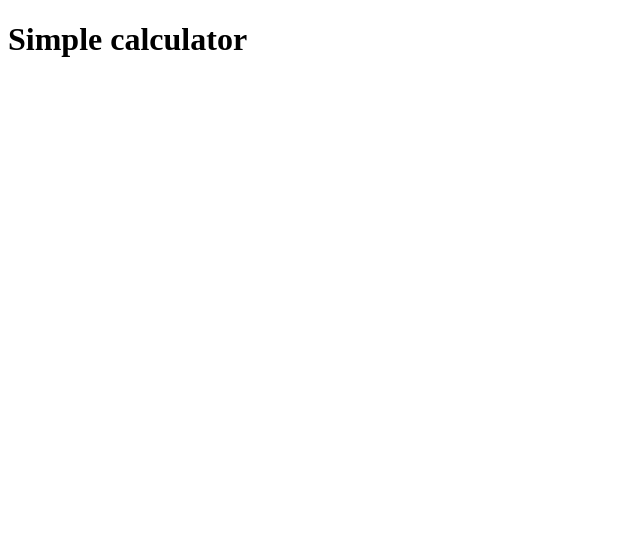
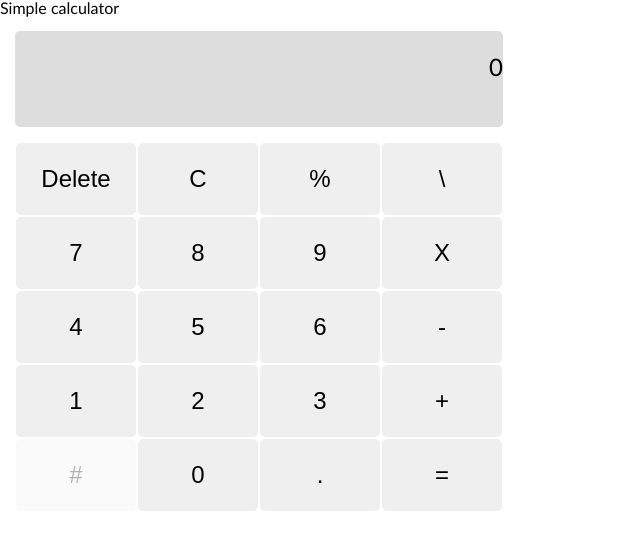
Before and after one commit to nicholaslogan255/web_calculator, a plain HTML site: page index.html in a window 1280 px wide. Shown: the whole page, without its empty margins (0-640 px from the left). Drawn offline with Linux system fonts and the light colour scheme.

Commit message:
Added index.html, index.css, reset.css, and some folders

```diff
--- a/index.html
+++ b/index.html
@@ -4,10 +4,49 @@
     <meta charset="UTF-8">
     <meta name="viewport" content="width=device-width, initial-scale=1.0">
     <meta http-equiv="X-UA-Compatible" content="ie=edge">
+
+    <!-- Style Sheets -->
+    <link rel="stylesheet" href="public/css/reset.css">
+    <link rel="stylesheet" href="public/css/index.css">
+
     <title>Simple Calculator</title>
 </head>
 <body>
     <h1>Simple calculator</h1>
 
+    <div id="display">0</div>
+    <table>
+        <tr>
+            <td><button onclick="backspace()">Delete</button></td>
+            <td><button onclick="clear()" >C</button></td>
+            <td><button onclick="clear()" >%</button></td>
+            <td><button >\</button></td>
+        </tr>
+        <tr>
+            <td><button value="7">7</button></td>
+            <td><button value="8">8</button></td>
+            <td><button value="9">9</button></td>
+            <td><button value="7">X</button></td>
+        </tr>
+        <tr>
+            <td><button value="7">4</button></td>
+            <td><button value="7">5</button></td>
+            <td><button value="7">6</button></td>
+            <td><button value="7">-</button></td>
+        </tr>
+        <tr>
+            <td><button value="7">1</button></td>
+            <td><button value="7">2</button></td>
+            <td><button value="7">3</button></td>
+            <td><button value="7">+</button></td>
+        </tr>
+        <tr> <td><button disabled>#</button></td>
+            <td><button value="7">0</button></td>
+            <td><button value="7">.</button></td>
+            <td><button value="7">=</button></td>
+        </tr>
+
+    </table>
+
 </body>
 </html>
--- /dev/null
+++ b/public/css/index.css
@@ -0,0 +1,39 @@
+body{
+    font-family: 'Trebuchet MS', 'Lucida Sans Unicode', 'Lucida Grande', 'Lucida Sans', Arial, sans-serif;
+}
+
+
+button{
+    min-width: 5em;
+    min-height: 3em;
+    border-radius: 5px;
+    border-style: none;
+    font-size: 150%;
+
+
+}
+button:hover{
+    background-color: #DDD;
+}
+
+table{
+    margin: 15px;
+}
+
+td{
+    padding: 1px;
+}
+
+
+#display{
+    min-height: 3em;
+    max-width: 488px;
+    border-radius: 5px;
+    border-style: none;
+    font-size: 150%;
+    background-color: #DDD;
+    text-align: right;
+    margin-left: 15px;
+    margin-top: 15px;
+    padding-top: 1em;
+}
--- /dev/null
+++ b/public/css/reset.css
@@ -0,0 +1,48 @@
+/* http://meyerweb.com/eric/tools/css/reset/
+   v2.0 | 20110126
+   License: none (public domain)
+*/
+
+html, body, div, span, applet, object, iframe,
+h1, h2, h3, h4, h5, h6, p, blockquote, pre,
+a, abbr, acronym, address, big, cite, code,
+del, dfn, em, img, ins, kbd, q, s, samp,
+small, strike, strong, sub, sup, tt, var,
+b, u, i, center,
+dl, dt, dd, ol, ul, li,
+fieldset, form, label, legend,
+table, caption, tbody, tfoot, thead, tr, th, td,
+article, aside, canvas, details, embed,
+figure, figcaption, footer, header, hgroup,
+menu, nav, output, ruby, section, summary,
+time, mark, audio, video {
+	margin: 0;
+	padding: 0;
+	border: 0;
+	font-size: 100%;
+	font: inherit;
+	vertical-align: baseline;
+}
+/* HTML5 display-role reset for older browsers */
+article, aside, details, figcaption, figure,
+footer, header, hgroup, menu, nav, section {
+	display: block;
+}
+body {
+	line-height: 1;
+}
+ol, ul {
+	list-style: none;
+}
+blockquote, q {
+	quotes: none;
+}
+blockquote:before, blockquote:after,
+q:before, q:after {
+	content: '';
+	content: none;
+}
+table {
+	border-collapse: collapse;
+	border-spacing: 0;
+}
```
